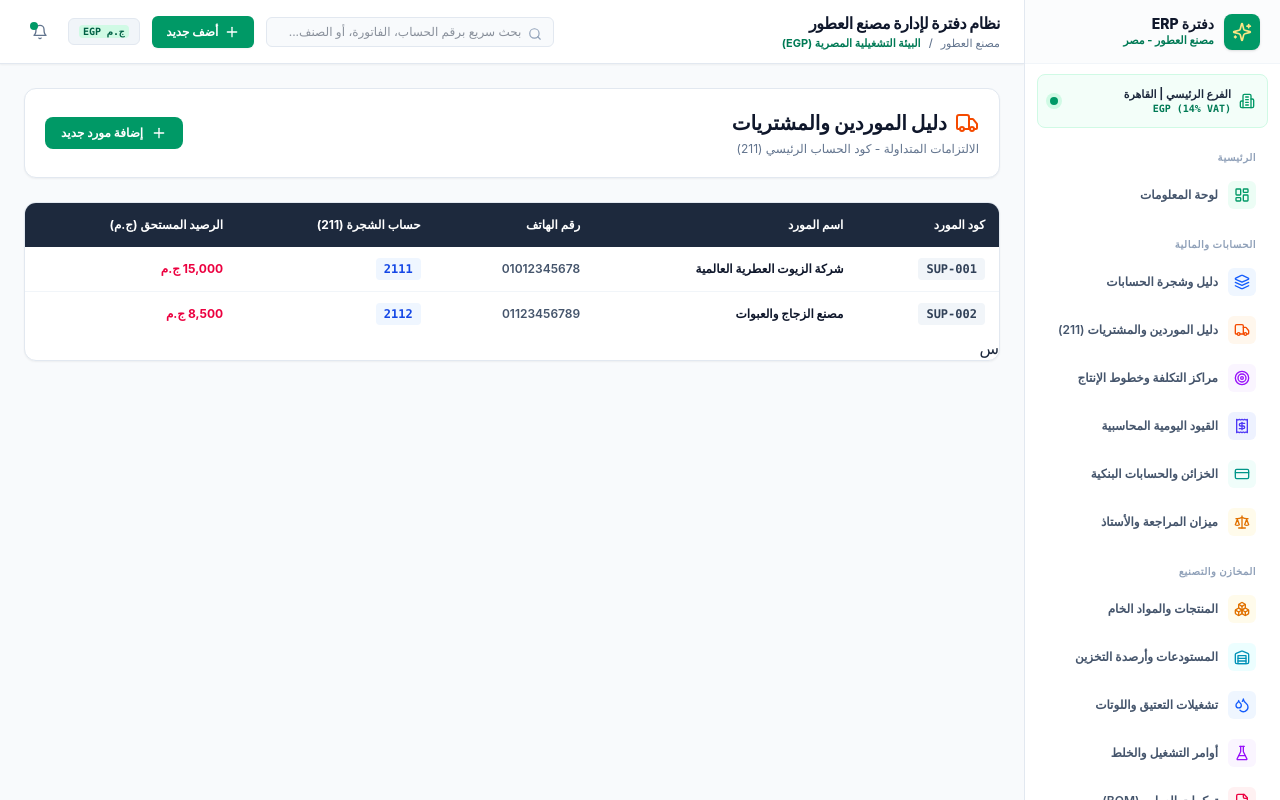
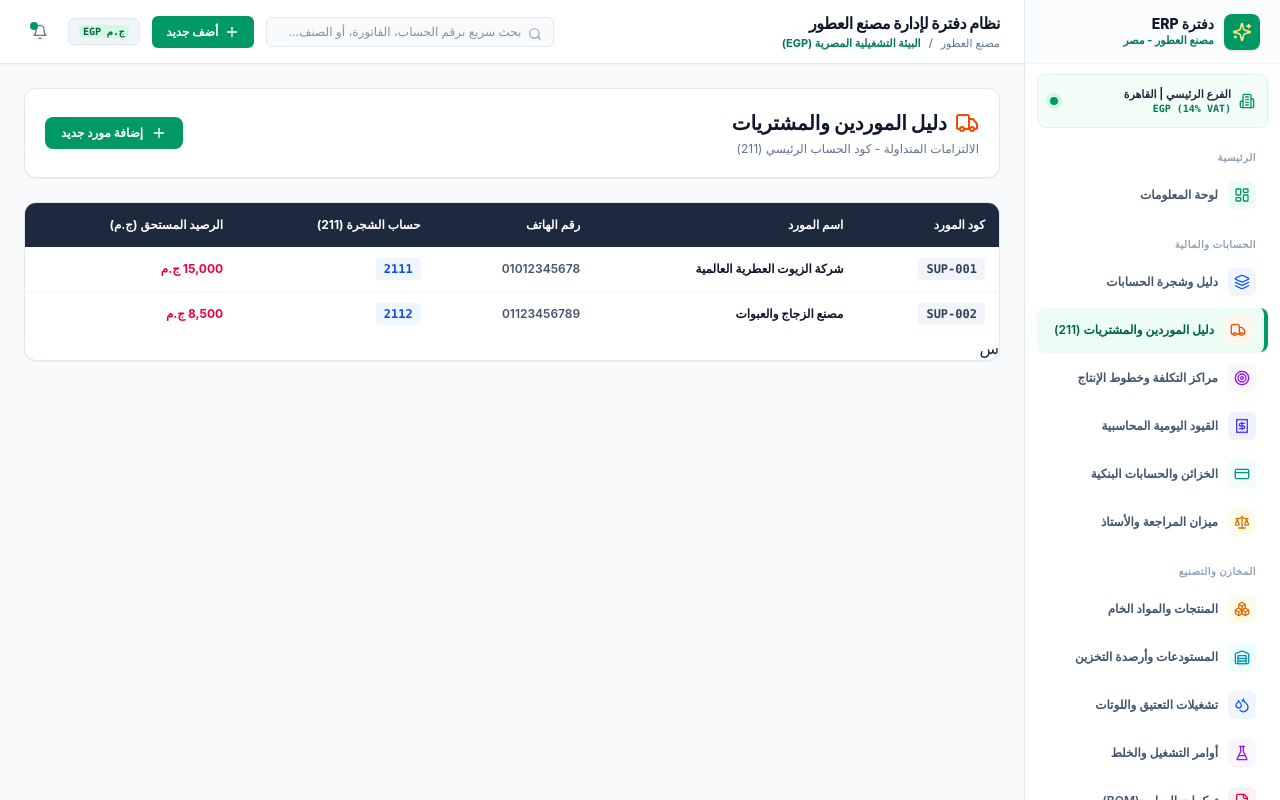
Before and after one commit to mohamedaltalkhawy97-hash/Perfume_ERP, a Next.js app: page /suppliers in a window 1280 px wide. Shown: the top 800 px of the page. Built offline with nearby package versions, Linux system fonts and the light colour scheme.

Commit message:
fix independent suppliers navigation link

```diff
--- a/src/components/layout/Sidebar.tsx
+++ b/src/components/layout/Sidebar.tsx
@@ -14,7 +14,6 @@ import {
   CreditCard,
   Truck,
   Users,
-  ChevronDown,
   Sparkles,
   ShieldCheck,
   Package,
@@ -41,7 +40,6 @@ export function Sidebar() {
     const itemParams = new URLSearchParams(itemQuery);
     const itemTab = itemParams.get("tab");
     if (!currentTab) {
-      // Default tabs when no ?tab query is present
       if (itemPath === "/accounting" && itemTab === "chart") return true;
       if (itemPath === "/inventory" && itemTab === "items") return true;
       if (itemPath === "/manufacturing" && itemTab === "orders") return true;
@@ -89,7 +87,7 @@ export function Sidebar() {
         },
         {
           title: "دليل الموردين والمشتريات (211)",
-          href: "/accounting?tab=suppliers",
+          href: "/suppliers",
           icon: Truck,
           iconColor: "text-orange-600 bg-orange-50",
         },
@@ -217,7 +215,7 @@ export function Sidebar() {
   return (
     <aside className="w-64 bg-white text-slate-800 flex flex-col shrink-0 min-h-screen border-l border-slate-200 shadow-sm select-none">
 
-      {/* Brand Header (Daftra Style) */}
+      {/* Brand Header */}
       <div className="h-16 px-5 border-b border-slate-100 flex items-center justify-between bg-slate-50/50">
         <Link href="/" className="flex items-center gap-2.5">
           <div className="w-9 h-9 rounded-lg bg-emerald-600 flex items-center justify-center text-white font-bold shadow-sm">
```
